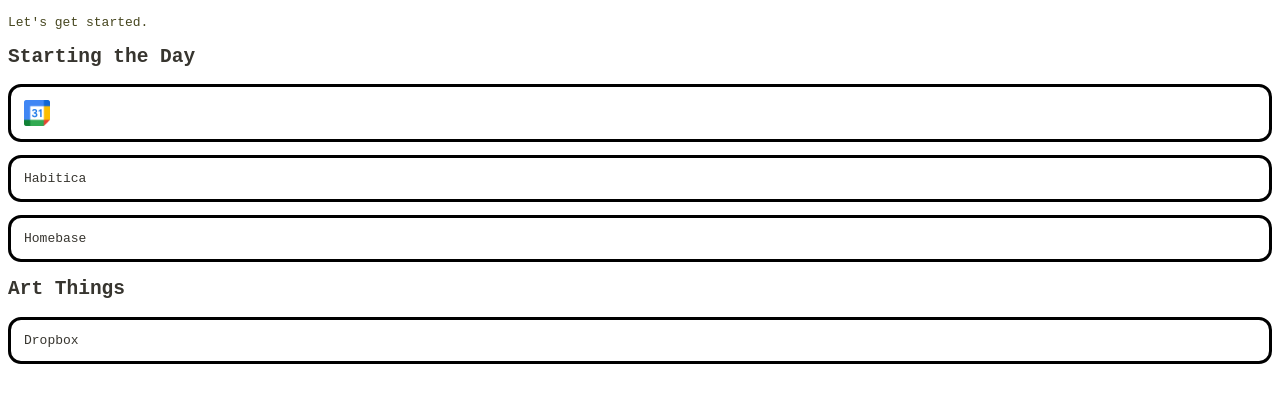
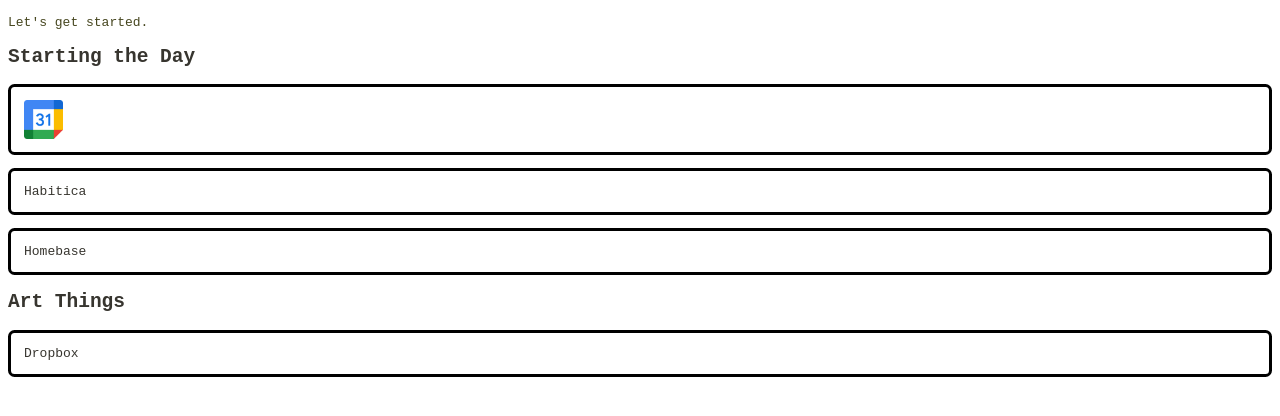
Before and after one commit to willontheweb/life, a plain HTML site: page index.html in a window 1280 px wide. Shown: the part 192-608 px from the top of the page. Drawn offline with Linux system fonts and the light colour scheme.

Commit message:
fixed em again

```diff
--- a/mystyle.css
+++ b/mystyle.css
@@ -19,7 +19,7 @@ h1 {
   }
 
   a {
-    border-radius: 1em;
+    border-radius: 0.5em;
     padding: 1em;
     background-color: white;
     border-color: black;
@@ -33,8 +33,8 @@ h1 {
   }
 
   #Googlecal{
-    width: 2em;
-    height: 2em;
+    width: 3em;
+    height: 3em;
     object-fit: cover;
   }
 
```
